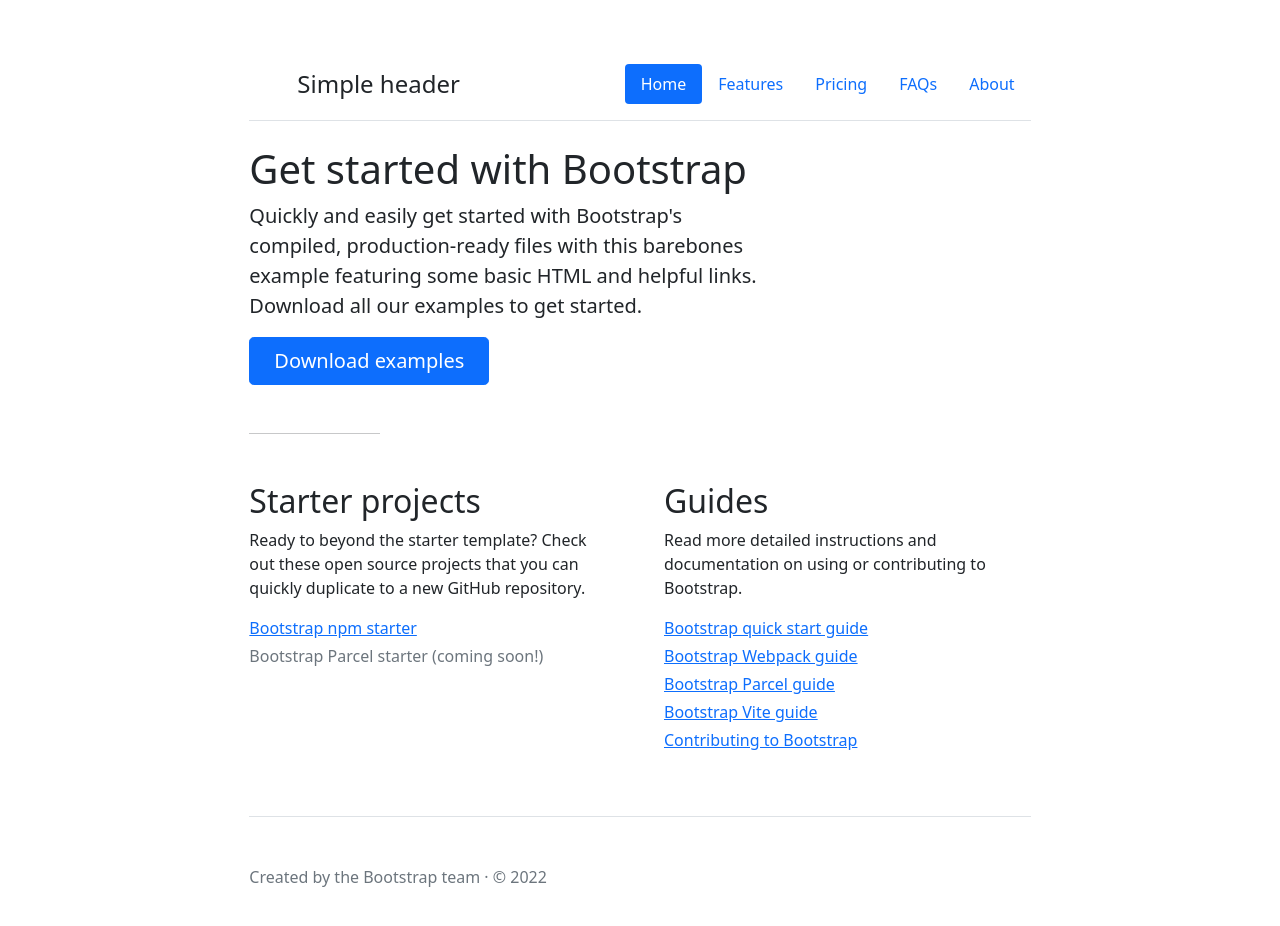
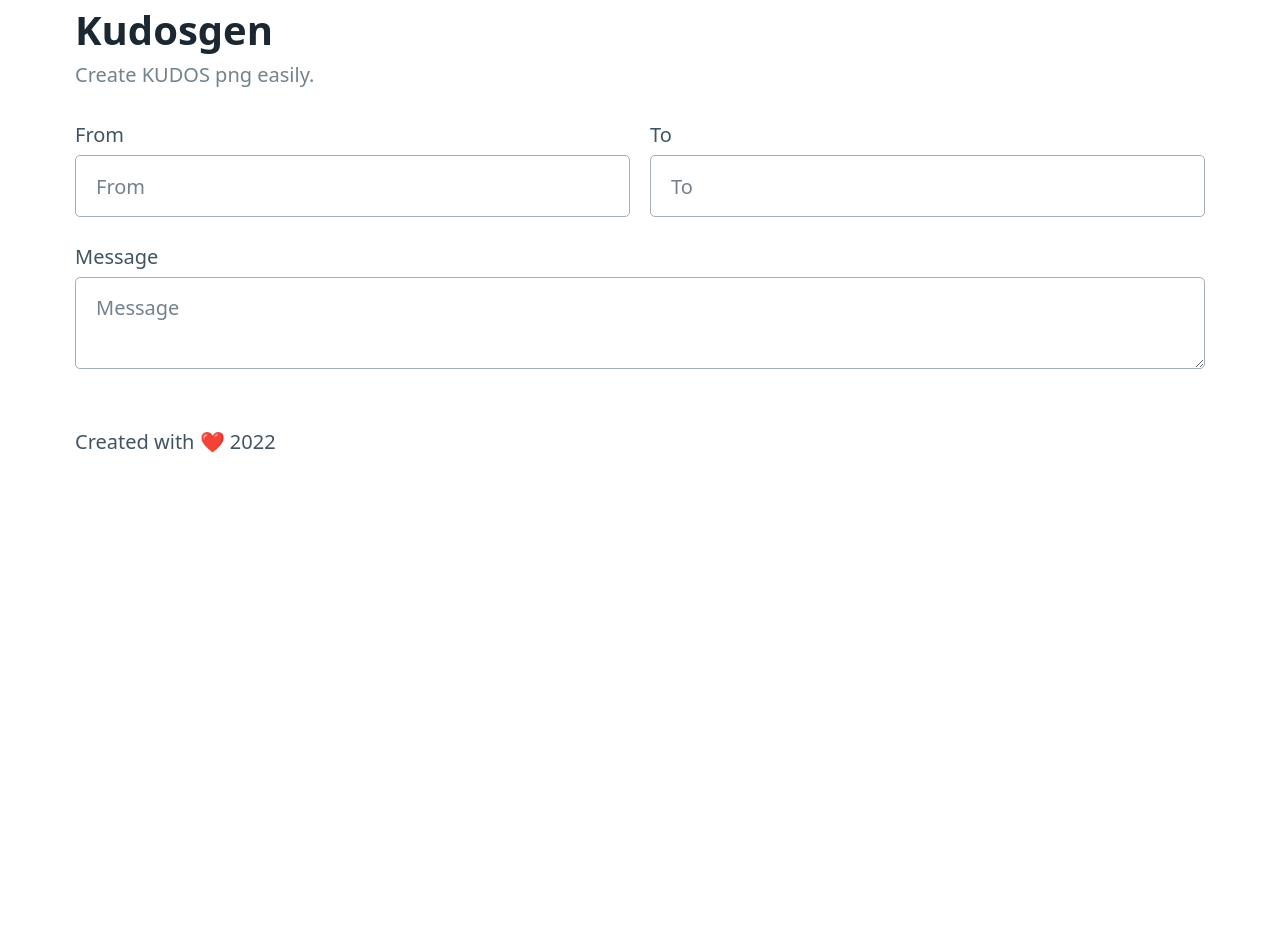
Before and after one commit to aurimasbachanovicius/kudosgen, a SvelteKit app in the folder frontend/: page / in a window 1280 px wide. Shown: the top 926 px of the page. After the commit the page ends 800 px from the top, so only its background shows below. Built offline with nearby package versions, Linux system fonts and the light colour scheme.

Commit message:
svelte form

```diff
--- a/frontend/package.json
+++ b/frontend/package.json
@@ -32,5 +32,8 @@
 		"vite": "^3.2.4",
 		"vitest": "^0.25.3"
 	},
-	"type": "module"
+	"type": "module",
+	"dependencies": {
+		"@picocss/pico": "^1.5.6"
+	}
 }
--- a/frontend/src/app.html
+++ b/frontend/src/app.html
@@ -1,13 +1,15 @@
 <!DOCTYPE html>
 <html lang="en">
-	<head>
-		<meta charset="utf-8" />
-		<link rel="icon" href="%sveltekit.assets%/favicon.png" />
-		<meta name="viewport" content="width=device-width" />
-		<link href="https://cdn.jsdelivr.net/npm/bootstrap@5.1.3/dist/css/bootstrap.min.css" rel="stylesheet">
-		%sveltekit.head%
-	</head>
-	<body data-sveltekit-preload-data="hover">
-		<div style="display: contents">%sveltekit.body%</div>
-	</body>
+<head>
+    <meta charset="utf-8"/>
+    <!--suppress HtmlUnknownTarget -->
+    <link rel="icon" href="%sveltekit.assets%/favicon.png"/>
+    <meta name="viewport" content="width=device-width"/>
+    <title>Kudos Gen</title>
+
+    %sveltekit.head%
+</head>
+<body data-sveltekit-preload-data="hover">
+<div style="width:100%;">%sveltekit.body%</div>
+</body>
 </html>
--- /dev/null
+++ b/frontend/src/routes/+layout.svelte
@@ -0,0 +1,18 @@
+<script>
+    import '@picocss/pico'
+</script>
+
+<main class="container">
+    <header class="container">
+        <hgroup>
+            <h1>Kudosgen</h1>
+            <h2>Create KUDOS png easily.</h2>
+        </hgroup>
+    </header>
+    <main>
+        <slot></slot>
+    </main>
+    <footer class="pt-5 my-5 text-muted border-top">
+            Created with ❤️ 2022
+    </footer>
+</main>
--- a/frontend/src/routes/+page.svelte
+++ b/frontend/src/routes/+page.svelte
@@ -1,69 +1,39 @@
-<div class="col-lg-8 mx-auto p-4 py-md-5">
-    <div class="container">
-        <header class="d-flex flex-wrap justify-content-center py-3 mb-4 border-bottom">
-            <a href="/" class="d-flex align-items-center mb-3 mb-md-0 me-md-auto text-dark text-decoration-none">
-                <svg class="bi me-2" width="40" height="32">
-                    <use xlink:href="#bootstrap"/>
-                </svg>
-                <span class="fs-4">Simple header</span>
-            </a>
+<script>
+    let from = '';
+    let to = '';
+    let message = '';
+    let result = '';
 
-            <ul class="nav nav-pills">
-                <li class="nav-item"><a href="#" class="nav-link active" aria-current="page">Home</a></li>
-                <li class="nav-item"><a href="#" class="nav-link">Features</a></li>
-                <li class="nav-item"><a href="#" class="nav-link">Pricing</a></li>
-                <li class="nav-item"><a href="#" class="nav-link">FAQs</a></li>
-                <li class="nav-item"><a href="#" class="nav-link">About</a></li>
-            </ul>
-        </header>
-        <main>
-            <h1>Get started with Bootstrap</h1>
-            <p class="fs-5 col-md-8">Quickly and easily get started with Bootstrap's compiled, production-ready files with
-                this barebones example featuring some basic HTML and helpful links. Download all our examples to get
-                started.</p>
+    async function doPost() {
+        console.log('does post');
+        const res = await fetch('https://httpbin.org/post', {
+            method: 'POST',
+            body: JSON.stringify({
+                from,
+                to,
+                message
+            })
+        })
 
-            <div class="mb-5">
-                <a href="../examples/" class="btn btn-primary btn-lg px-4">Download examples</a>
-            </div>
+        const json = await res.json()
+        result = JSON.stringify(json)
+    }
+</script>
 
-            <hr class="col-3 col-md-2 mb-5">
+<form on:input={doPost}>
+    <div class="grid">
+        <label>
+            From
+            <input placeholder="From" bind:value={from}>
+        </label>
+        <label>
+            To
+            <input placeholder="To" bind:value={to}>
+        </label>
+    </div>
 
-            <div class="row g-5">
-                <div class="col-md-6">
-                    <h2>Starter projects</h2>
-                    <p>Ready to beyond the starter template? Check out these open source projects that you can quickly
-                        duplicate to a new GitHub repository.</p>
-                    <ul class="icon-list ps-0">
-                        <li class="d-flex align-items-start mb-1"><a href="https://github.com/twbs/bootstrap-npm-starter"
-                                                                     rel="noopener" target="_blank">Bootstrap npm
-                            starter</a></li>
-                        <li class="text-muted d-flex align-items-start mb-1">Bootstrap Parcel starter (coming soon!)</li>
-                    </ul>
-                </div>
+    <label for="message">Message</label>
+    <textarea id="message" placeholder="Message" bind:value={message}></textarea>
+</form>
 
-                <div class="col-md-6">
-                    <h2>Guides</h2>
-                    <p>Read more detailed instructions and documentation on using or contributing to Bootstrap.</p>
-                    <ul class="icon-list ps-0">
-                        <li class="d-flex align-items-start mb-1"><a href="../getting-started/introduction/">Bootstrap quick
-                            start guide</a></li>
-                        <li class="d-flex align-items-start mb-1"><a href="../getting-started/webpack/">Bootstrap Webpack
-                            guide</a></li>
-                        <li class="d-flex align-items-start mb-1"><a href="../getting-started/parcel/">Bootstrap Parcel
-                            guide</a></li>
-                        <li class="d-flex align-items-start mb-1"><a href="../getting-started/vite/">Bootstrap Vite
-                            guide</a></li>
-                        <li class="d-flex align-items-start mb-1"><a href="../getting-started/contribute/">Contributing to
-                            Bootstrap</a></li>
-                    </ul>
-                </div>
-            </div>
-        </main>
-        <footer class="pt-5 my-5 text-muted border-top">
-            Created by the Bootstrap team &middot; &copy; 2022
-        </footer>
-    </div>
-</div>
-
-
-<script src="../assets/dist/js/bootstrap.bundle.min.js"></script>
+{result}
```
Also changed, not shown: 2 other files (tests, documents, lock files or other folders).
